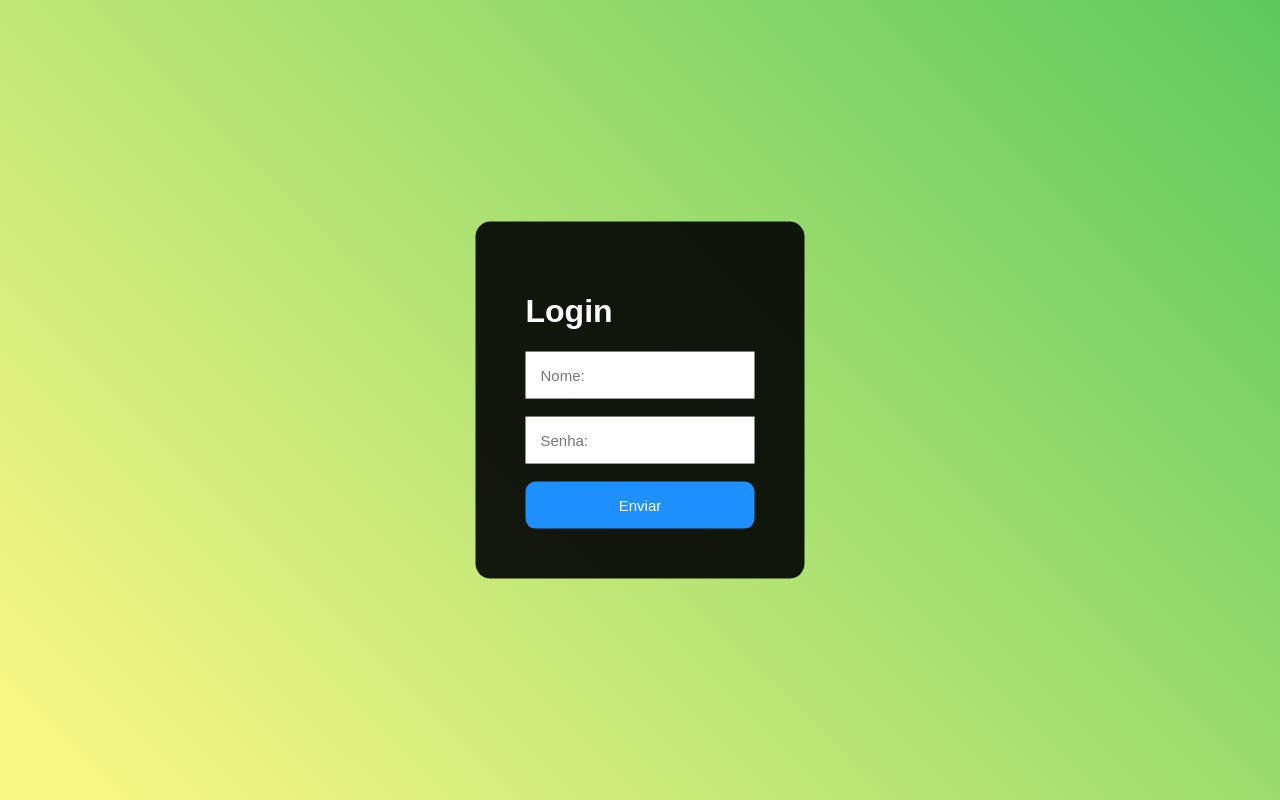
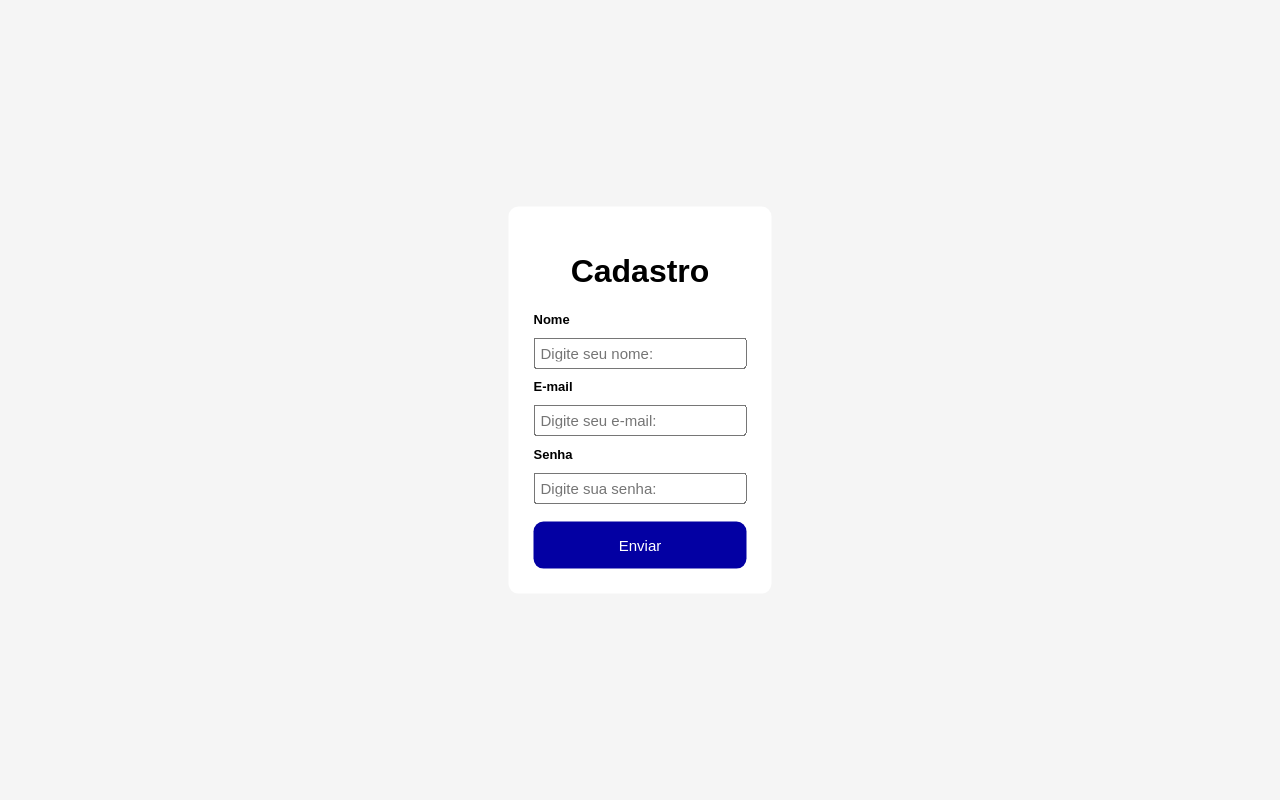
Before and after one commit to SistemasCaseej/Restaurante, a website: page pages/login/login.html in a window 1280 px wide. Drawn offline with Linux system fonts and the light colour scheme.

Commit message:
Atualizei a  pág de Login

```diff
--- a/pages/login/login.html
+++ b/pages/login/login.html
@@ -3,33 +3,32 @@
 <head>
     <meta charset="UTF-8">
     <meta name="viewport" content="width=device-width, initial-scale=1.0">
-    <title>Tela de Login</title>
+    <title>Cadastro</title>
     <style>
         html{
             height:100% ;
         }
         body{
             font-family: Arial, Helvetica, sans-serif;
-            background-image: linear-gradient(45deg, rgb(247, 247, 133)5%, rgb(94, 201, 94));
+            background-color: whitesmoke;
         }
         div{
-            background-color: rgba(0, 0, 0, 0.9);
+            background-color: white;
             position: absolute;
             top: 50%;
             left: 50%;
             transform: translate(-50%, -50%);
-            padding: 50px;
-            border-radius: 15px;
-            color: white;
+            padding: 25px;
+            border-radius: 10px;
+            color: black;
         }
         input{
             outline: none;
-            border: none;
             font-size: 15px;
-            padding: 15px;
+            padding: 5px;
         }
         button{
-            background-color: dodgerblue;
+            background-color: rgb(3, 0, 163);
             border: none;
             width: 100%;
             padding: 15px;
@@ -38,17 +37,26 @@
             font-size: 15px;
         }
         button:hover{
-            background-color: deepskyblue;
+            background-color: rgb(30, 26, 245);
             cursor: pointer;
+        }
+        h1{
+            text-align: center;
+        }
+        h2{
+            font-size: small;
         }
     </style>
 </head>
 <body>
-    <div class="Login">
-        <h1>Login</h1>
-        <input type="text" placeholder="Nome:">
-        <br><br>
-        <input type="password" placeholder="Senha:">
+    <div class="Cadastro">
+        <h1>Cadastro</h1>
+        <h2>Nome</h2>
+        <input type="text" placeholder="Digite seu nome:">
+        <h2>E-mail</h2>
+        <input type="text" placeholder="Digite seu e-mail:">
+        <h2>Senha</h2>
+        <input type="password" placeholder="Digite sua senha:">
         <br><br>
         <button>Enviar</button>
     </div>
```
